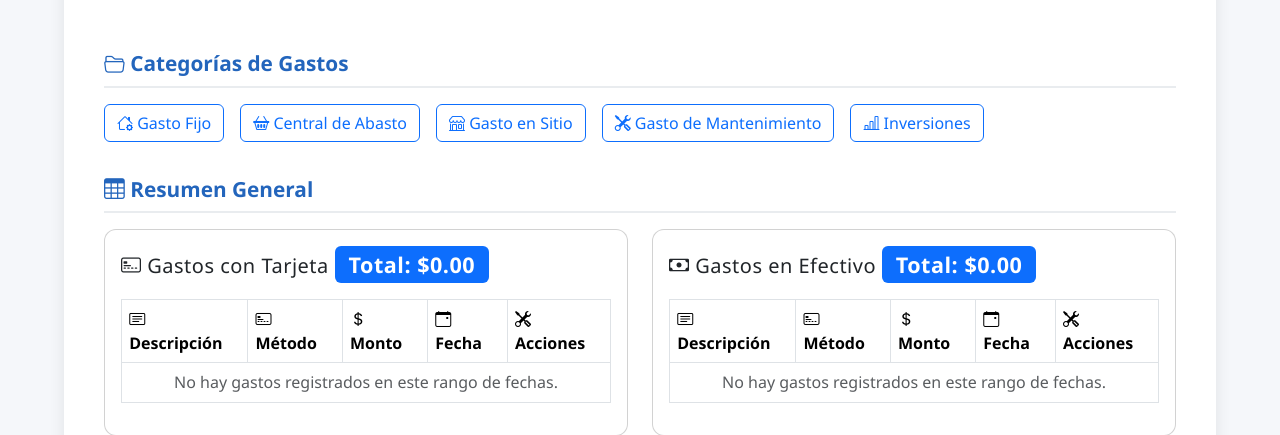
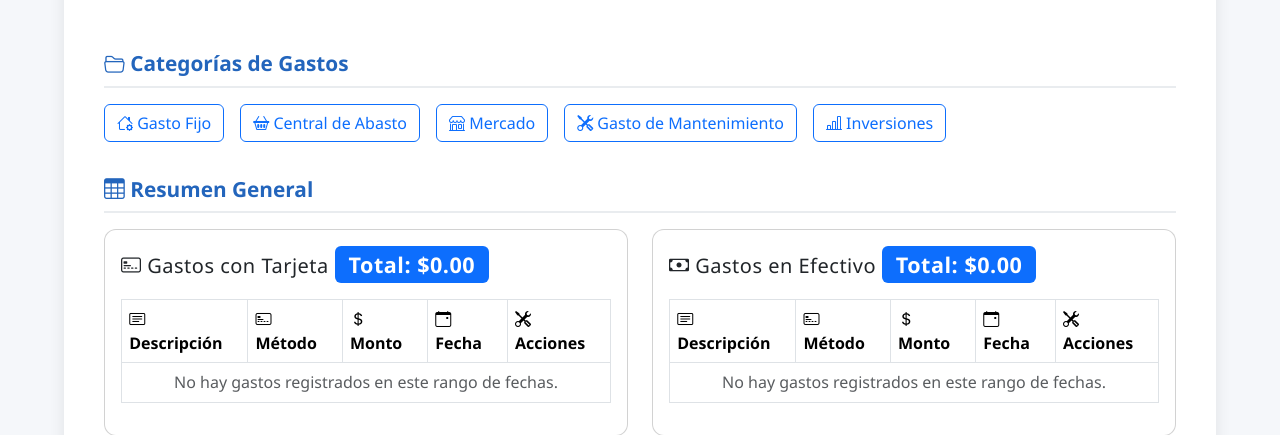
Before and after one commit to CuauhtemocEG/GestionGastos, a PHP site: page / in a window 1280 px wide. Shown: the part 832-1267 px from the top of the page. Run offline with PHP 8.4, Linux system fonts and the light colour scheme; data that the repository does not hold is empty.

Commit message:
add mercado to add addExpenses

```diff
--- a/addExpenses.php
+++ b/addExpenses.php
@@ -54,7 +54,7 @@ if ($_SERVER['REQUEST_METHOD'] === 'POST') {
                 <select name="tipoGasto" class="form-select">
                     <option value="Fijo">Gasto Fijo</option>
                     <option value="Central">Central de Abasto</option>
-                    <option value="En Sitio">En Sitio</option>
+                    <option value="Mercado">Mercado</option>
                     <option value="Mantenimiento">Gasto de Mantenimiento</option>
                     <option value="Inversiones">Inversiones</option>
                 </select>
--- a/index.php
+++ b/index.php
@@ -151,7 +151,7 @@ $dataMetodo = [
         <div class="mb-3 d-flex flex-wrap gap-2">
             <a class="btn btn-outline-primary btn-collapse" data-bs-toggle="collapse" href="#collapseFijo" role="button" aria-expanded="false"><i class="bi bi-house-gear"></i> Gasto Fijo</a>
             <a class="btn btn-outline-primary btn-collapse" data-bs-toggle="collapse" href="#collapseCentral" role="button" aria-expanded="false"><i class="bi bi-basket2"></i> Central de Abasto</a>
-            <a class="btn btn-outline-primary btn-collapse" data-bs-toggle="collapse" href="#collapseSitio" role="button" aria-expanded="false"><i class="bi bi-shop"></i> Gasto en Sitio</a>
+            <a class="btn btn-outline-primary btn-collapse" data-bs-toggle="collapse" href="#collapseSitio" role="button" aria-expanded="false"><i class="bi bi-shop"></i> Mercado</a>
             <a class="btn btn-outline-primary btn-collapse" data-bs-toggle="collapse" href="#collapseMantenimiento" role="button" aria-expanded="false"><i class="bi bi-tools"></i> Gasto de Mantenimiento</a>
             <a class="btn btn-outline-primary btn-collapse" data-bs-toggle="collapse" href="#collapseInversiones" role="button" aria-expanded="false"><i class="bi bi-bar-chart-line"></i> Inversiones</a>
         </div>
```
